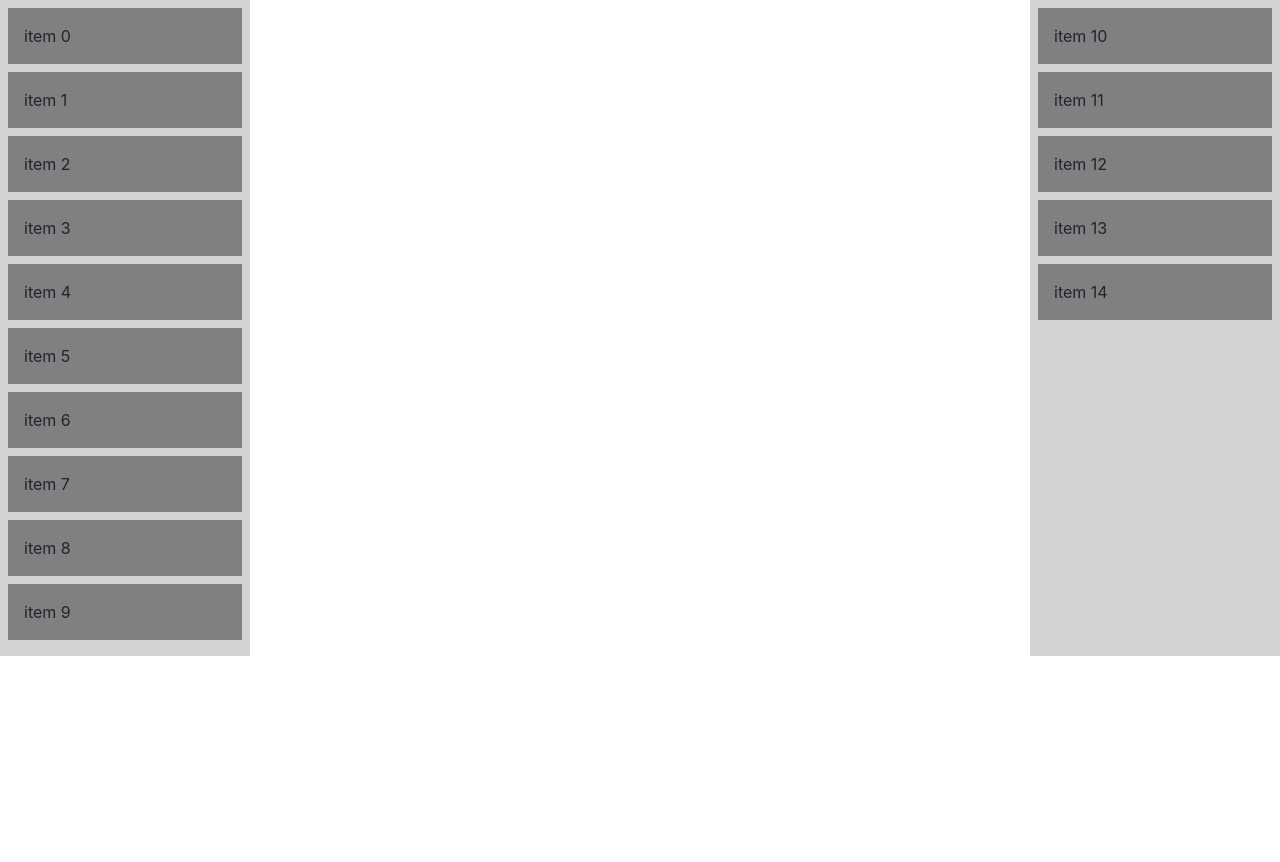
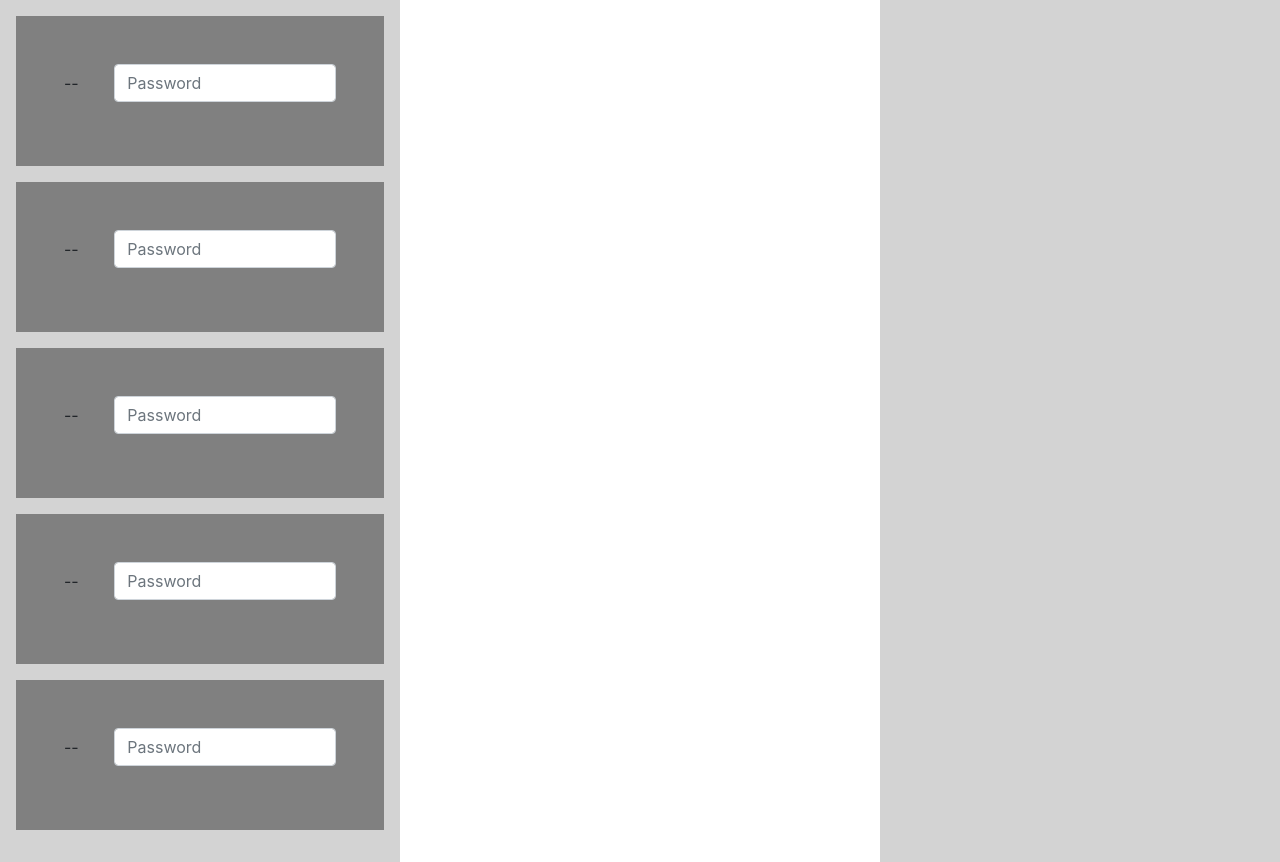
Before and after one commit to julianWendland/ipr-projektarbeit, a React (Create React App) app in the folder my-app/: page / in a window 1280 px wide. Before the commit the page ends 800 px from the top, so only its background shows below. Built offline with nearby package versions, Linux system fonts and the light colour scheme.

Commit message:
changes
changed some comps

```diff
--- a/my-app/src/App.css
+++ b/my-app/src/App.css
@@ -2,3 +2,9 @@
   display: flex;
   justify-content: space-between;
 }
+
+body {
+  margin: 0;
+  -webkit-font-smoothing: antialiased;
+  -moz-osx-font-smoothing: grayscale;
+}
--- a/my-app/src/App.js
+++ b/my-app/src/App.js
@@ -1,12 +1,29 @@
-import React, { Component } from 'react';
-import './App.css';
-import { DragDropContext, Droppable, Draggable } from 'react-beautiful-dnd';
+import React, { Component } from "react";
+import "./App.css";
+import { DragDropContext, Droppable, Draggable } from "react-beautiful-dnd";
 
+const itemCount = 5;
 // Generate "Items"
-const getItems = (count, offset = 0) =>
-  Array.from({ length: count }, (v, k) => k).map(k => ({
+const getItems = (count, offset = 1) =>
+  Array.from({ length: count - itemCount }, (v, k) => k).map(k => ({
     id: `item-${k + offset}`,
-    content: `item ${k + offset}`
+    content: (
+      <form>
+        <div class="form-group row">
+          <label for="inputPassword" class="col-sm-2 col-form-label">
+            --
+          </label>
+          <div class="col-sm-10">
+            <input
+              type="text"
+              class="form-control"
+              id="inputPassword"
+              placeholder="Password"
+            />
+          </div>
+        </div>
+      </form>
+    )
   }));
 
 //?????????????????
@@ -18,8 +35,7 @@ const reorder = (list, startIndex, endIndex) => {
   return result;
 };
 
-
- // Moves an item from one side to the opposite one
+// Moves an item from one side to the opposite one
 
 const move = (source, destination, droppableSource, droppableDestination) => {
   const sourceClone = Array.from(source);
@@ -35,25 +51,25 @@ const move = (source, destination, droppableSource, droppableDestination) => {
   return result;
 };
 
-const grid = 8;
+const grid = 16;
 
 const getItemStyle = (isDragging, draggableStyle) => ({
   // How an Item Looks like
-  userSelect: 'none',
-  padding: grid * 2,
+  userSelect: "none",
+  padding: grid * 3,
   margin: `0 0 ${grid}px 0`,
 
   // change background color if an item got dragged
-  background: isDragging ? 'lightgreen' : 'grey',
+  background: isDragging ? "lightblue" : "grey",
 
   // ????? styles we need to apply on draggables ????
   ...draggableStyle
 });
 // How the List looks like
 const getListStyle = isDraggingOver => ({
-  background: isDraggingOver ? 'lightblue' : 'lightgrey',
+  background: isDraggingOver ? "lightgreen" : "lightgrey",
   padding: grid,
-  width: 250
+  width: 400
 });
 
 class App extends Component {
@@ -69,8 +85,8 @@ class App extends Component {
    * source arrays stored in the state.
    */
   id2List = {
-    droppable: 'items',
-    droppable2: 'selected'
+    droppable: "items",
+    droppable2: "selected"
   };
 
   getList = id => this.state[this.id2List[id]];
@@ -92,7 +108,7 @@ class App extends Component {
 
       let state = { items };
 
-      if (source.droppableId === 'droppable2') {
+      if (source.droppableId === "droppable2") {
         state = { selected: items };
       }
 
@@ -113,6 +129,8 @@ class App extends Component {
   };
 
   // Render the Whole App
+  //Verschiedene veränderliche objekte die gerendert werden
+  // und nicht immer eine Kopie von dem selben nir eine Zeichen for-Schleife
   render() {
     return (
       <DragDropContext onDragEnd={this.onDragEnd}>
@@ -120,12 +138,10 @@ class App extends Component {
           {(provided, snapshot) => (
             <div
               ref={provided.innerRef}
-              style={getListStyle(snapshot.isDraggingOver)}>
+              style={getListStyle(snapshot.isDraggingOver)}
+            >
               {this.state.items.map((item, index) => (
-                <Draggable
-                  key={item.id}
-                  draggableId={item.id}
-                  index={index}>
+                <Draggable key={item.id} draggableId={item.id} index={index}>
                   {(provided, snapshot) => (
                     <div
                       ref={provided.innerRef}
@@ -134,7 +150,8 @@ class App extends Component {
                       style={getItemStyle(
                         snapshot.isDragging,
                         provided.draggableProps.style
-                      )}>
+                      )}
+                    >
                       {item.content}
                     </div>
                   )}
@@ -148,12 +165,10 @@ class App extends Component {
           {(provided, snapshot) => (
             <div
               ref={provided.innerRef}
-              style={getListStyle(snapshot.isDraggingOver)}>
+              style={getListStyle(snapshot.isDraggingOver)}
+            >
               {this.state.selected.map((item, index) => (
-                <Draggable
-                  key={item.id}
-                  draggableId={item.id}
-                  index={index}>
+                <Draggable key={item.id} draggableId={item.id} index={index}>
                   {(provided, snapshot) => (
                     <div
                       ref={provided.innerRef}
@@ -162,7 +177,8 @@ class App extends Component {
                       style={getItemStyle(
                         snapshot.isDragging,
                         provided.draggableProps.style
-                      )}>
+                      )}
+                    >
                       {item.content}
                     </div>
                   )}
```
